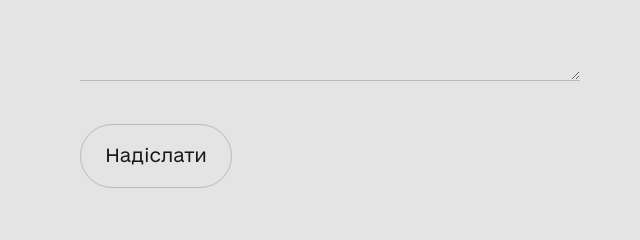
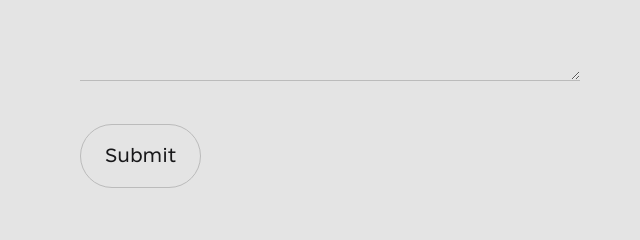
Before and after one commit to tsenix/logistics, a plain HTML site: page index.html in a window 1280 px wide. Shown: the part 6020-6260 px from the top of the page, 640-1280 px from the left. Drawn offline with Linux system fonts and the light colour scheme.

Commit message:
six commit

```diff
--- a/css/style.css
+++ b/css/style.css
@@ -702,6 +702,7 @@ html {
 .contacts__button {
   margin-top: 8px;
   padding: 20px 24px;
+  width: auto;
   font-size: 18px;
   line-height: 22px;
   font-weight: 300;
@@ -709,6 +710,7 @@ html {
   color: #18181a;
   border: 1px solid #bbb;
   border-radius: 50px;
+  cursor: pointer;
   transition: all .5s ease
 }
 @media (min-width:47.99875em) {
--- a/index.html
+++ b/index.html
@@ -304,7 +304,7 @@
 							<textarea id="message" name="message" required></textarea>
 						</div>
 
-						<button class="contacts__button" type="submit">Надіслати</button>
+						<input class="contacts__button" type="submit" placeholder="Надіслати">
 					</form>
 				</div>
 			</section>
```
Also changed, not shown: css/style.min.css.
